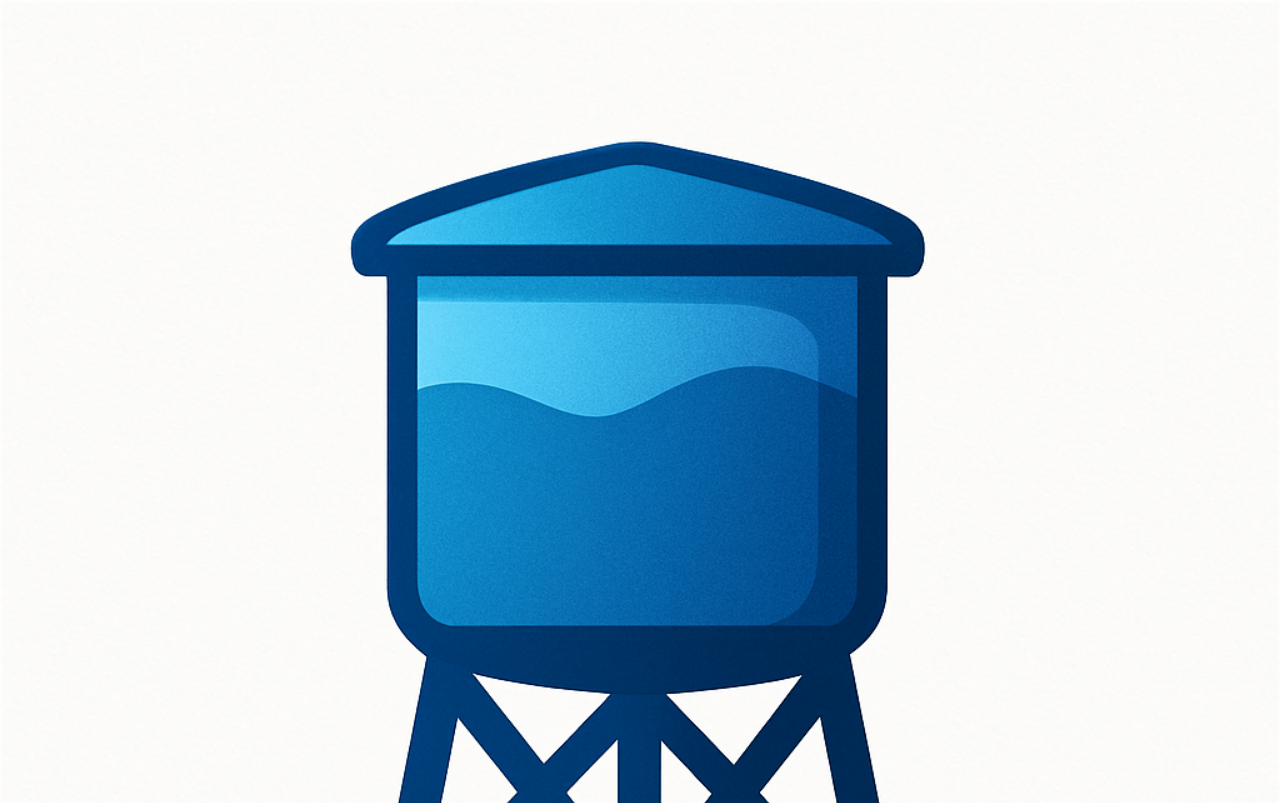
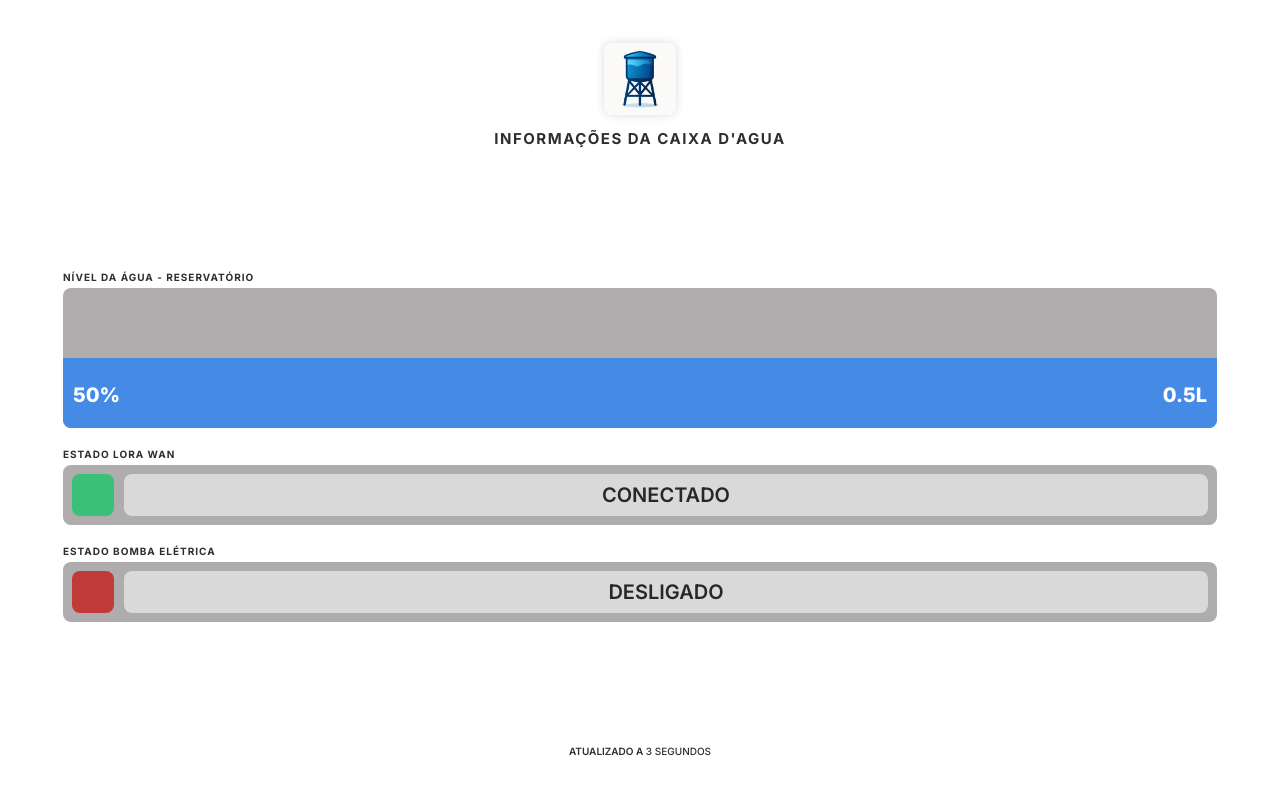
Before and after one commit to tysper/UNISANTA-caixadaguapwa, a plain HTML site: page index.html in a window 1280 px wide. Shown: the top 803 px of the page. Drawn offline with Linux system fonts and the light colour scheme.

Commit message:
CDI-20 Parte estática completada

```diff
--- a/index.html
+++ b/index.html
@@ -7,6 +7,7 @@
     <link rel="icon" href="./resources/favicon/favicon_256.ico" type="image/x-icon">
     <link rel="shortcut icon" type="image/x-icon" href="./resources/favicon/favicon_256.ico">
     <link rel="stylesheet" href="./style.css">
+    <link rel="manifest" href="manifest.json">
 </head>
 <body>
     <div class="div__container div_outter">
@@ -14,7 +15,7 @@
         <div class="div__header div_outter">
 
             <div class="div__icon">
-                <img src="./resources/images/logo.png">
+                <img class="header__icon" src="./resources/images/logo.png">
             </div>
 
             <div class="div__title">
@@ -23,16 +24,27 @@
 
         </div>
 
-        <div class="div__analitycs div_outter">
+        <div class="div__analytics div_outter">
 
             <div class="div__widget" data-name="water_level">
                 <div class="widget__title_container">
                     <p class="widget__title text">Nível da água - reservatório</p>
                 </div>
 
-                <div class="widget__info_container">
+                <div class="widget__info_container widget__water_level">
+                    <div class="water__level_liquid" style="top: 50%;"></div>
+
+                    <div class="div__water_level_text">
+                        <p class="water__level_text">
+                            <span class="water__level_text_percent">50</span>%
+                        </p>
+                        <p class="water__level_text">
+                            <span class="water__level_text_litter">0.5</span>L
+                        </p>
+                    </div>
 
                 </div>
+
             </div>
 
             <div class="div__widget" data-name="lorawan_state">
@@ -41,7 +53,10 @@
                 </div>
 
                 <div class="widget__info_container">
-
+                    <div class="widget__state state_enabled"></div>
+                    <div class="widget__state_text">
+                        <p class="state__text text">Conectado</p>
+                    </div>
                 </div>
             </div>
 
@@ -51,14 +66,17 @@
                 </div>
 
                 <div class="widget__info_container">
-
+                    <div class="widget__state state_disabled"></div>
+                    <div class="widget__state_text">
+                        <p class="state__text text">Desligado</p>
+                    </div>
                 </div>
             </div>
 
         </div>
 
         <div class="div__lastupdate div__outter">
-            <p class="lastupdate__time_text text">Atualizado a <span class="lastupdate__time_time text"></span></p>
+            <p class="lastupdate__time_text text">Atualizado a <span class="lastupdate__time_time text">3 segundos</span></p>
         </div>
     </div>
 </body>
--- a/style.css
+++ b/style.css
@@ -1,10 +1,158 @@
+@import url('https://fonts.googleapis.com/css2?family=Inter:ital,opsz,wght@0,14..32,100..900;1,14..32,100..900&family=Montserrat:ital,wght@0,100..900;1,100..900&display=swap');
+
 * {
     border: none;
     margin: 0;
     padding: 0;
     box-sizing: border-box;
+    font-family: "Inter", sans-serif;
+    font-optical-sizing: auto;
+    font-style: normal;
 }
 
 img {
     width: 100%;
+
 }
+
+.text {
+    color: rgba(0, 0, 0, 0.82);
+    text-transform: uppercase;
+    font-weight: 500;
+}
+
+.div_outter {
+    display: flex;
+    flex-direction: column;
+}
+
+/* HEADER SECTION ---------------------------------------- */
+/* ------------------------------------------------------- */
+.div__container.div_outter {
+    height: 100vh;
+    width: 100vw;
+    justify-content: space-between;
+    align-items: center;
+}
+
+.div__header.div_outter {
+    gap: 10px;
+    align-items: center;
+    margin-top: 43px;
+}
+
+.header__icon {
+    width: 72px;
+    height: 72px;
+    border-radius: 8px;
+    box-shadow: 0 0 10px rgba(0, 0, 0, 0.144);
+}
+
+.div__title {
+    text-align: center;
+}
+
+.div__title > h1 {
+    font-size: 15px;
+    letter-spacing: 1.5px;
+    font-weight: 700;
+}
+
+/* ANALYTICS SECTION ----------------------------------------*/
+/*-----------------------------------------------------------*/
+
+.div__analytics.div_outter {
+    gap: 20px;
+    width: 100%;
+    padding: 0 63px;
+}
+
+.widget__title {
+    font-size: 10px;
+    font-weight: 700;
+    letter-spacing: 1px;
+    margin-bottom: 5px;
+}
+
+.widget__info_container {
+    width: 100%;
+    background-color: #AEACAC;
+    padding: 9px;
+    border-radius: 8px;
+    display: flex;
+    align-items: center;
+    gap: 10px;
+    flex-grow: 1;
+}
+
+.widget__state {
+    width: 42px;
+    height: 42px;
+    border-radius: 8px;
+}
+
+.widget__state.state_disabled {
+    background-color: #C03A3A;
+}
+
+.widget__state.state_enabled {
+    background-color: #3AC077;
+}
+
+.widget__state_text {
+    flex: 1;
+    background-color: #D9D9D9;
+    align-self: stretch;
+    align-items: center;
+    display: flex;
+    justify-content: center;
+    border-radius: 8px;
+}
+
+.state__text {
+    text-align: center;
+    font-size: 20px;
+    font-weight: 600;
+}
+
+/* LAST UPDATED SECTION ----------------------------------------*/
+/*-----------------------------------------------------------*/
+
+.lastupdate__time_text {
+    font-size: 10px;
+    margin-bottom: 43px;
+    font-weight: 600;
+}
+
+/* WATER LEVEL WIDGET ----------------------------------------*/
+/*-----------------------------------------------------------*/
+
+.widget__info_container.widget__water_level {
+    height: 140px;
+    overflow: hidden;
+    position: relative;
+    z-index: 1;
+}
+
+.widget__info_container.widget__water_level > .water__level_liquid {
+    position: absolute;
+    left: 0;
+    right: 0;
+    bottom: 0;
+    background-color: #458BE5;
+    z-index: 2;
+}
+
+.div__water_level_text {
+    font-weight: 800;
+    font-size: 20px;
+    display: flex;
+    justify-content: space-between;
+    margin: 0 10px;
+    color: white;
+    position: absolute;
+    bottom: 15%;
+    left: 0;
+    right: 0;
+    z-index: 3;
+}
```
Also changed, not shown: manifest.json (added), resources/images/logo-192x192.png (added), resources/images/logo-512x512.png (added).
